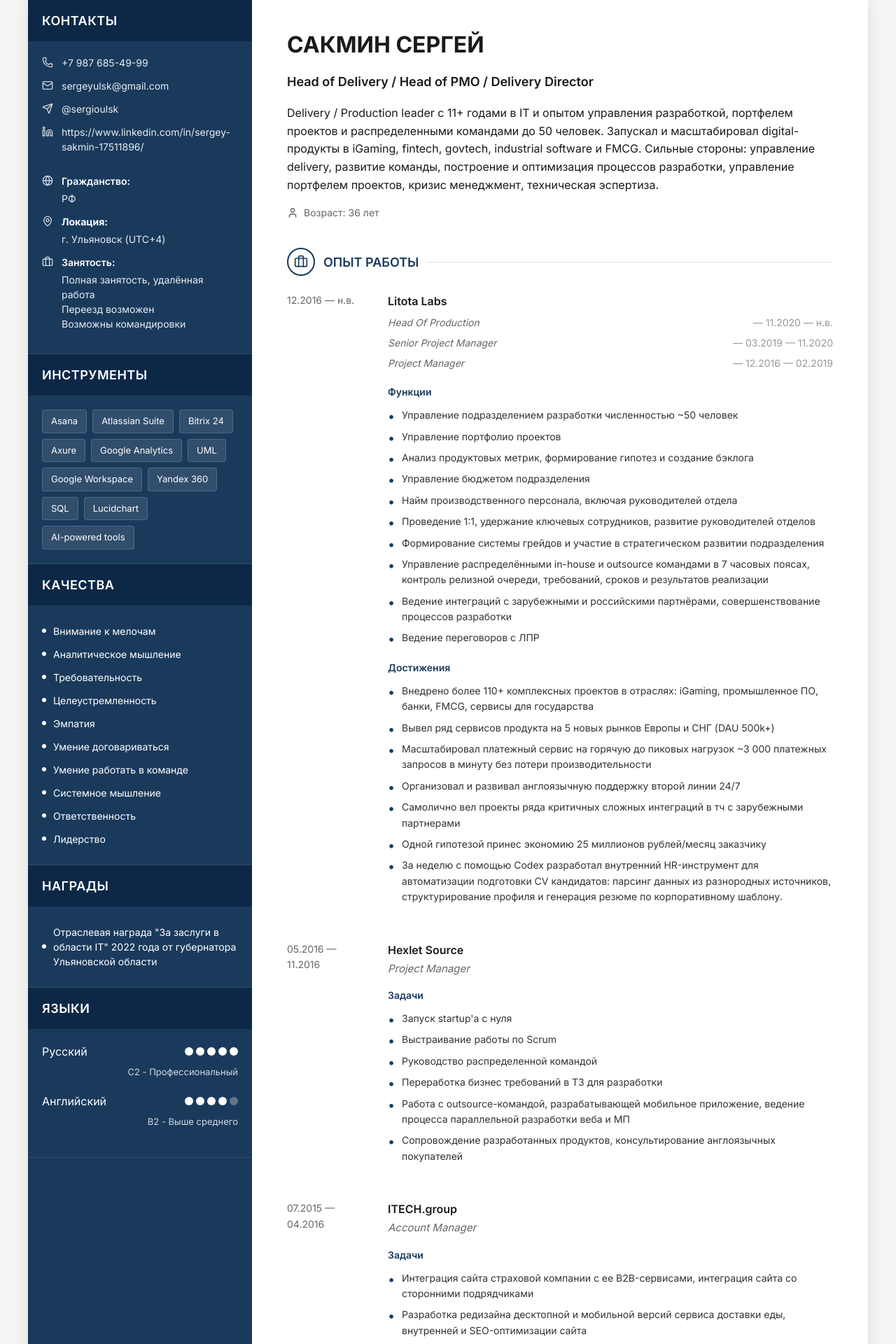
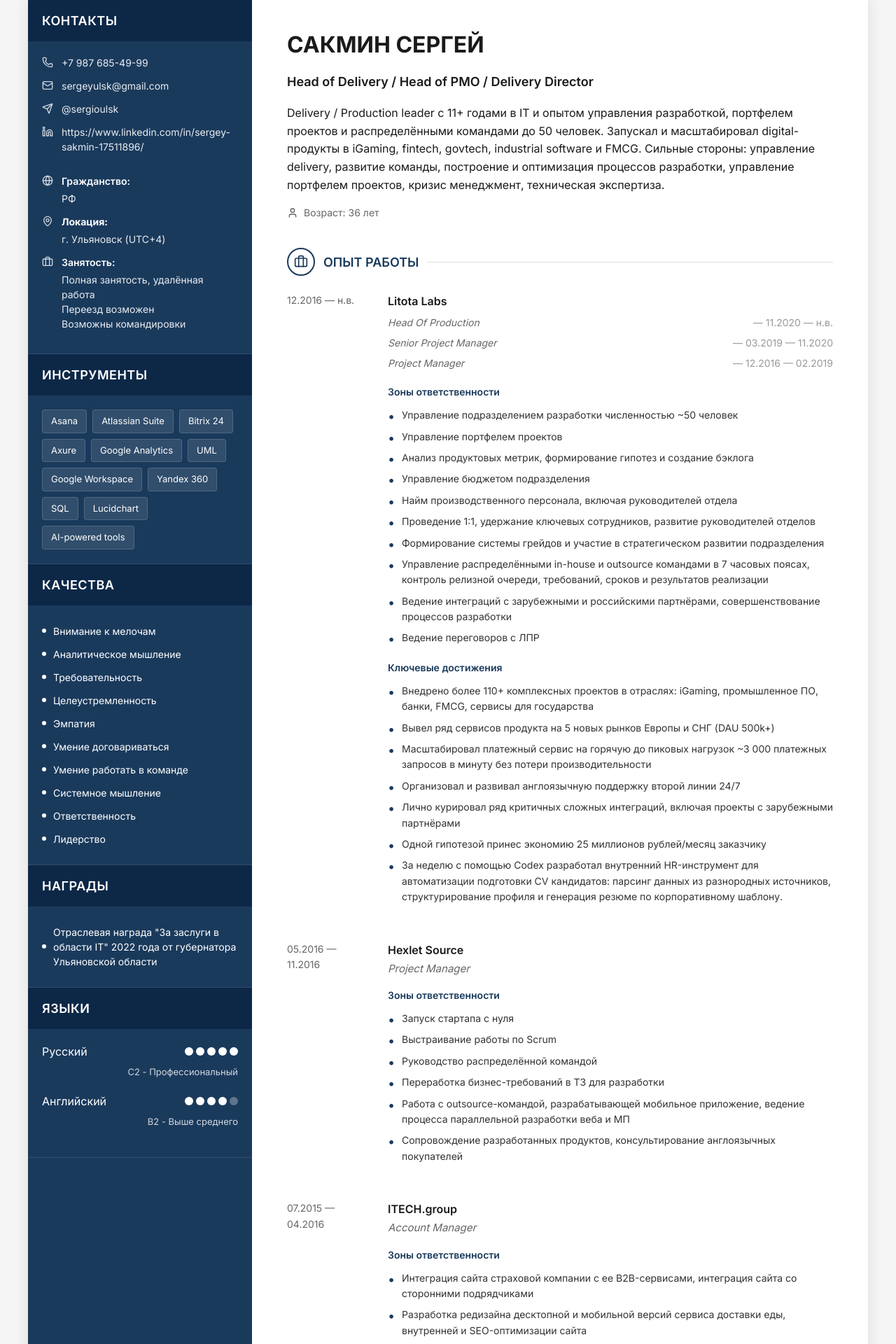
Before and after one commit to Sakmin/about, a Next.js app: page /about/ in a window 1280 px wide. Shown: the top 1920 px of the page at 70% size. Built offline with nearby package versions, Linux system fonts and the light colour scheme.

Commit message:
Refine resume wording

```diff
--- a/src/components/Experience.tsx
+++ b/src/components/Experience.tsx
@@ -33,7 +33,7 @@ export default function Experience() {
 
               {job.functions && job.functions.length > 0 && (
                 <>
-                  <div className="experience-subtitle">Функции</div>
+                  <div className="experience-subtitle">Зоны ответственности</div>
                   <ul className="experience-list">
                     {job.functions.map((item, i) => (
                       <li key={i}>{item}</li>
@@ -44,7 +44,7 @@ export default function Experience() {
 
               {job.achievements && job.achievements.length > 0 && (
                 <>
-                  <div className="experience-subtitle">{job.sectionTitle || "Достижения"}</div>
+                  <div className="experience-subtitle">{job.sectionTitle || "Ключевые достижения"}</div>
                   <ul className="experience-list">
                     {job.achievements.map((item, i) => (
                       <li key={i}>{item}</li>
--- a/src/data/resume.ts
+++ b/src/data/resume.ts
@@ -2,7 +2,7 @@ export const resumeData = {
   personal: {
     name: "САКМИН СЕРГЕЙ",
     title: "Head of Delivery / Head of PMO / Delivery Director",
-    summary: "Delivery / Production leader с 11+ годами в IT и опытом управления разработкой, портфелем проектов и распределенными командами до 50 человек. Запускал и масштабировал digital-продукты в iGaming, fintech, govtech, industrial software и FMCG. Сильные стороны: управление delivery, развитие команды, построение и оптимизация процессов разработки, управление портфелем проектов, кризис менеджмент, техническая эспертиза.",
+    summary: "Delivery / Production leader с 11+ годами в IT и опытом управления разработкой, портфелем проектов и распределёнными командами до 50 человек. Запускал и масштабировал digital-продукты в iGaming, fintech, govtech, industrial software и FMCG. Сильные стороны: управление delivery, развитие команды, построение и оптимизация процессов разработки, управление портфелем проектов, кризис менеджмент, техническая экспертиза.",
     age: 36,
     email: "sergeyulsk@gmail.com",
     telegram: "@sergioulsk",
@@ -52,7 +52,7 @@ export const resumeData = {
       ],
       functions: [
         "Управление подразделением разработки численностью ~50 человек",
-        "Управление портфолио проектов",
+        "Управление портфелем проектов",
         "Анализ продуктовых метрик, формирование гипотез и создание бэклога",
         "Управление бюджетом подразделения",
         "Найм производственного персонала, включая руководителей отдела",
@@ -67,7 +67,7 @@ export const resumeData = {
         "Вывел ряд сервисов продукта на 5 новых рынков Европы и СНГ (DAU 500k+)",
         "Масштабировал платежный сервис на горячую до пиковых нагрузок ~3 000 платежных запросов в минуту без потери производительности",
         "Организовал и развивал англоязычную поддержку второй линии 24/7",
-        "Самолично вел проекты ряда критичных сложных интеграций в тч с зарубежными партнерами",
+        "Лично курировал ряд критичных сложных интеграций, включая проекты с зарубежными партнёрами",
         "Одной гипотезой принес экономию 25 миллионов рублей/месяц заказчику",
         "За неделю с помощью Codex разработал внутренний HR-инструмент для автоматизации подготовки CV кандидатов: парсинг данных из разнородных источников, структурирование профиля и генерация резюме по корпоративному шаблону.",
       ],
@@ -77,12 +77,12 @@ export const resumeData = {
       company: "Hexlet Source",
       period: "05.2016 — 11.2016",
       description: "Проект по созданию многоязычной строительной платформы (сайт+мобильные приложения)",
-      sectionTitle: "Задачи",
+      sectionTitle: "Зоны ответственности",
       achievements: [
-        "Запуск startup'а с нуля",
+        "Запуск стартапа с нуля",
         "Выстраивание работы по Scrum",
-        "Руководство распределенной командой",
-        "Переработка бизнес требований в ТЗ для разработки",
+        "Руководство распределённой командой",
+        "Переработка бизнес-требований в ТЗ для разработки",
         "Работа с outsource-командой, разрабатывающей мобильное приложение, ведение процесса параллельной разработки веба и МП",
         "Сопровождение разработанных продуктов, консультирование англоязычных покупателей",
       ],
@@ -93,18 +93,18 @@ export const resumeData = {
       company: "ITECH.group",
       period: "07.2015 — 04.2016",
       description: "Развитие и поддержка региональных и федеральных клиентов, ведение проектов. Достижение поставленных KPI",
-      sectionTitle: "Задачи",
+      sectionTitle: "Зоны ответственности",
       achievements: [
         "Интеграция сайта страховой компании с ее B2B-сервисами, интеграция сайта со сторонними подрядчиками",
         "Разработка редизайна десктопной и мобильной версий сервиса доставки еды, внутренней и SEO-оптимизации сайта",
-        "Переделка интернет-магазина после предыдущих подрядчиков, кастомизация backend-составляющей",
+        "Переделка интернет-магазина после предыдущих подрядчиков, кастомизация backend-части",
       ],
     },
     {
       role: "Инженер-программист",
       company: "ОАО Утес",
       period: "09.2012 — 09.2014",
-      sectionTitle: "Задачи",
+      sectionTitle: "Зоны ответственности",
       achievements: [
         "Программирование станков с ЧПУ с помощью ПО Siemens NX",
         "Выстраивание коммуникации между разработчиками конструкторской документации и производственным персоналом",
@@ -125,6 +125,6 @@ export const resumeData = {
     { name: "HTML & CSS", school: "Нетология-групп", year: "2016" },
     { name: "IT Project Management", school: "Luxoft", year: "2015" },
   ],
-  about: "Рассматриваю свое дальнейшее развитие в продуктовой компании с большой аудиторией и амбициозными целями. Работаю удаленно с 2015 года. В свободное время интересуюсь темами истории, техники и политологии.",
+  about: "Рассматриваю свое дальнейшее развитие в продуктовой компании с большой аудиторией и амбициозными целями. Работаю удалённо с 2015 года. В свободное время интересуюсь темами истории, техники и политологии.",
   hobbies: "Горные активности, тренажерный зал, велопрогулки, походы по музеям, чтение книг.",
 };
```
